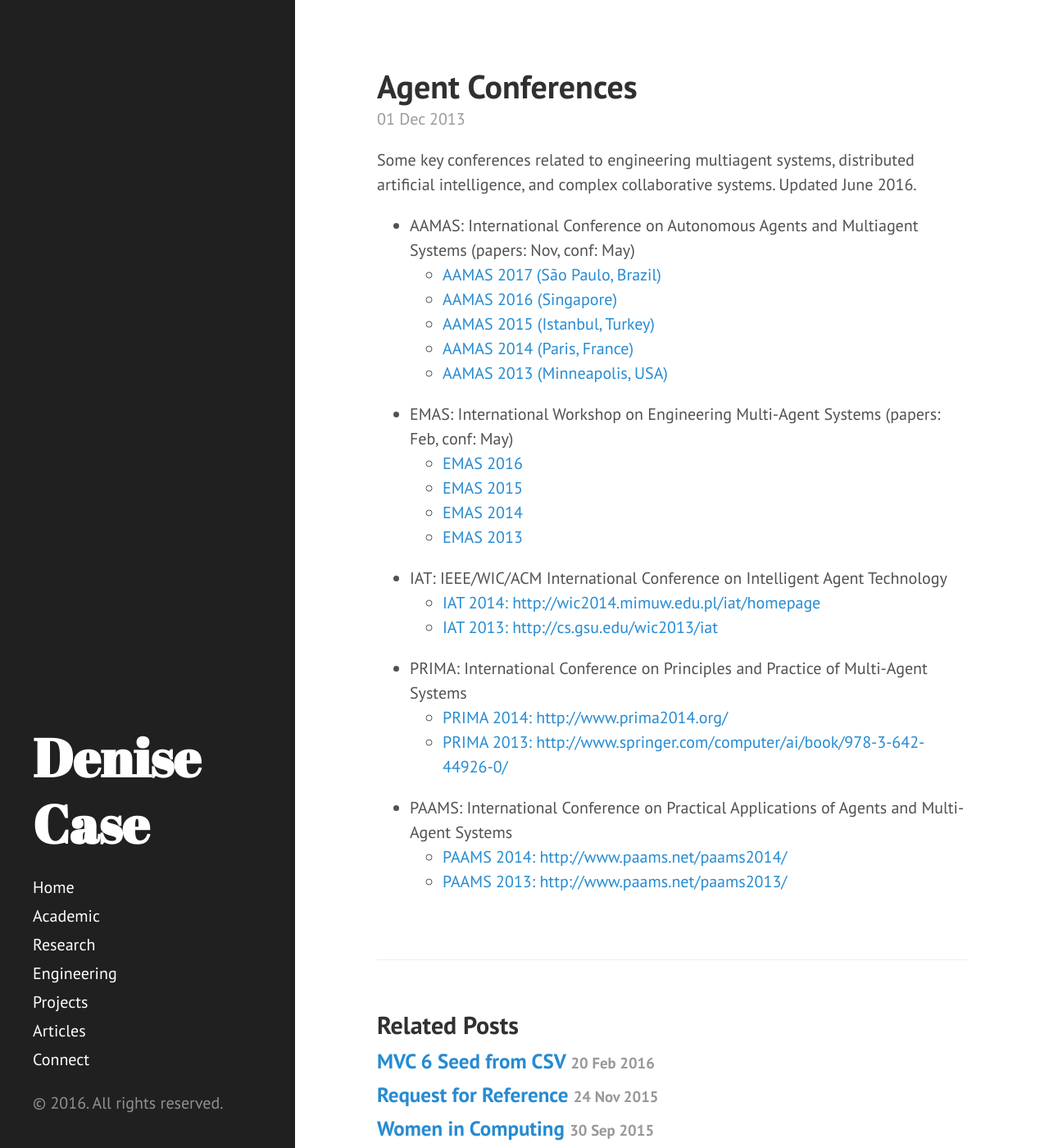
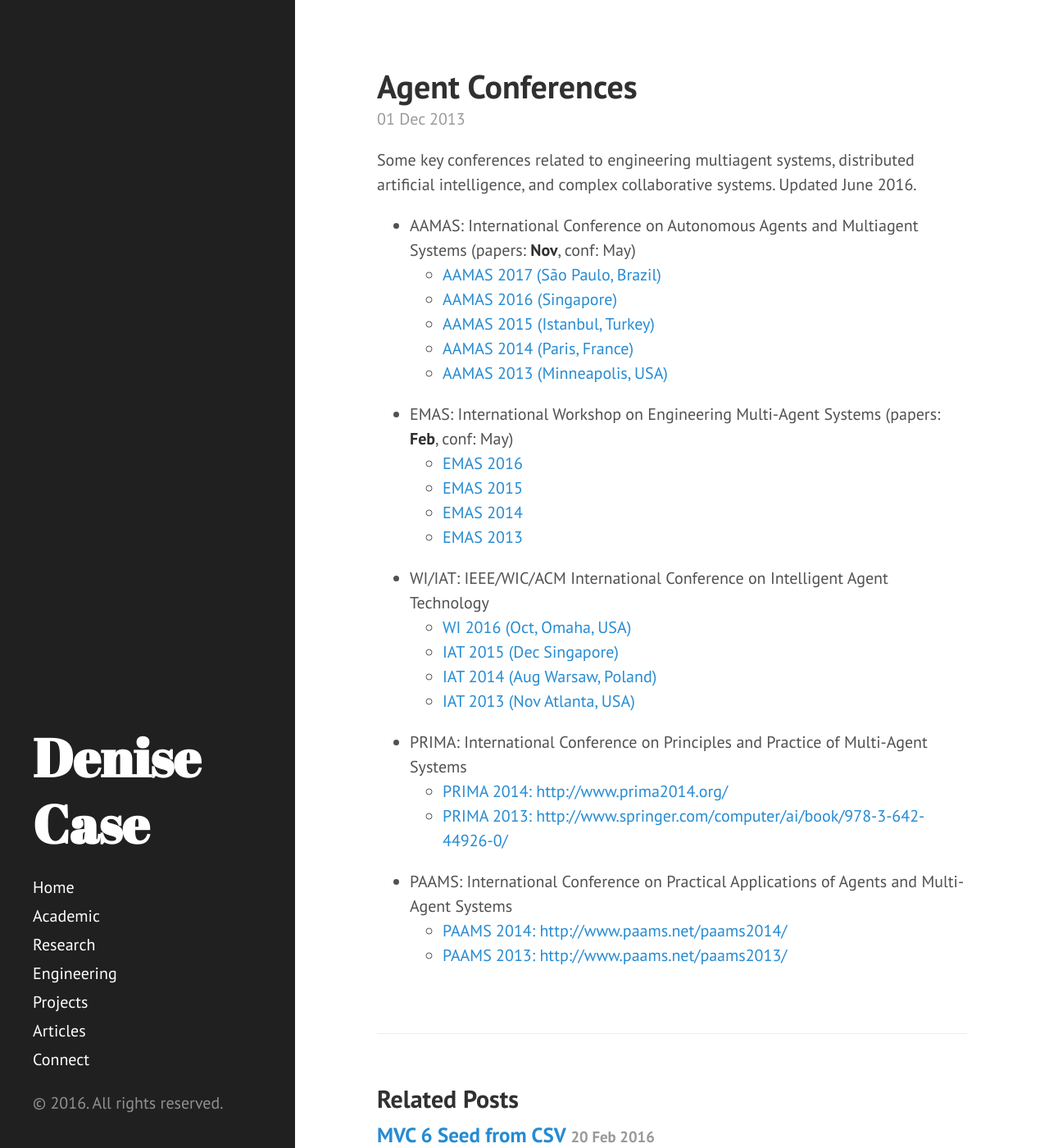
Before and after one commit to denisecase/denisecase.github.io, a Jekyll site: the page built from _posts/2013-12-01-agent-conf.md, in a window 1280 px wide and 1400 px high. Shown: the whole window at 82% size. Built offline with Jekyll 4.4.1, drawn with Linux system fonts in a browser that asks for light colours; comment, search, counter and statistics services are not loaded.

Commit message:
WI/IAT updates

```diff
--- a/_posts/2013-12-01-agent-conf.md
+++ b/_posts/2013-12-01-agent-conf.md
@@ -5,20 +5,22 @@ title: Agent Conferences
 
 Some key conferences related to engineering multiagent systems, distributed artificial intelligence, and complex collaborative systems. Updated June 2016.
 
-*   AAMAS: International Conference on Autonomous Agents and Multiagent Systems (papers: Nov, conf: May)
+*   AAMAS: International Conference on Autonomous Agents and Multiagent Systems (papers: **Nov**, conf: May)
     *   [AAMAS 2017 (São Paulo, Brazil)](http://www.aamas2017.org/)
     *   [AAMAS 2016 (Singapore)](http://sis.smu.edu.sg/aamas2016)
     *   [AAMAS 2015 (Istanbul, Turkey)](http://www.aamas2015.com/)
     *   [AAMAS 2014 (Paris, France)](http://aamas2014.lip6.fr/)
     *   [AAMAS 2013 (Minneapolis, USA)](http://aamas2013.cs.umn.edu/)
-*   EMAS: International Workshop on Engineering Multi-Agent Systems (papers: Feb, conf: May)
+*   EMAS: International Workshop on Engineering Multi-Agent Systems (papers: **Feb**, conf: May)
     *   [EMAS 2016](http://www.utdmavs.org/emas2016/)
     *   [EMAS 2015](http://www.di.unito.it/~baldoni/EMAS2015/)
     *   [EMAS 2014](http://emas14.wordpress.com/)
     *   [EMAS 2013](http://www.springer.com/computer/ai/book/978-3-642-45342-7)
-*   IAT: IEEE/WIC/ACM International Conference on Intelligent Agent Technology
-    *   [IAT 2014: http://wic2014.mimuw.edu.pl/iat/homepage](http://wic2014.mimuw.edu.pl/iat/homepage)
-    *   [IAT 2013: http://cs.gsu.edu/wic2013/iat](http://cs.gsu.edu/wic2013/iat)
+*   WI/IAT: IEEE/WIC/ACM International Conference on Intelligent Agent Technology
+    *   [WI 2016 (Oct, Omaha, USA)](https://wibih.unomaha.edu/)
+    *   [IAT 2015 (Dec Singapore)](http://wi-iat15.ntulily.org/)
+    *   [IAT 2014 (Aug Warsaw, Poland)](http://wic2014.mimuw.edu.pl/iat/homepage)
+    *   [IAT 2013 (Nov Atlanta, USA)](http://cs.gsu.edu/wic2013/iat)
 *   PRIMA: International Conference on Principles and Practice of Multi-Agent Systems
     *   [PRIMA 2014: http://www.prima2014.org/](http://www.prima2014.org/)
     *   [PRIMA 2013: http://www.springer.com/computer/ai/book/978-3-642-44926-0/](http://www.springer.com/computer/ai/book/978-3-642-44926-0)
```
